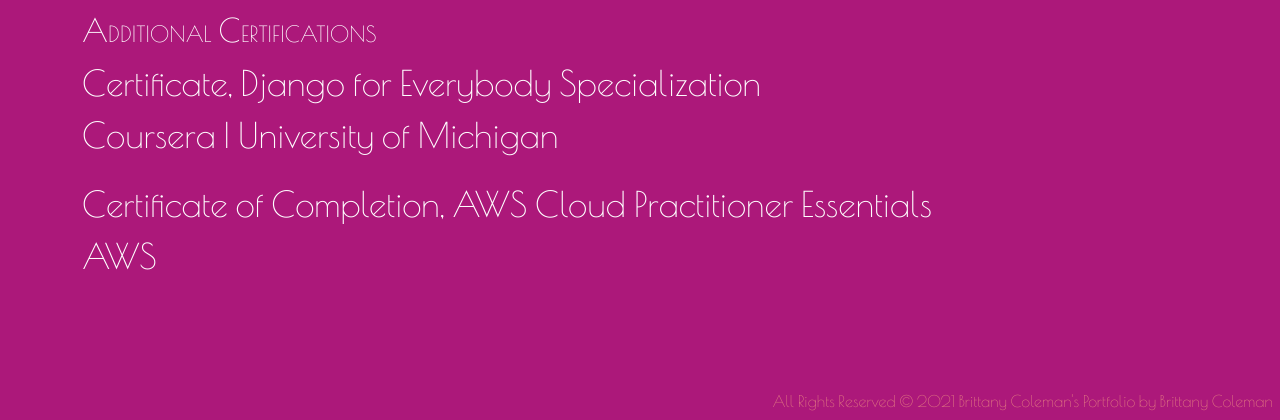
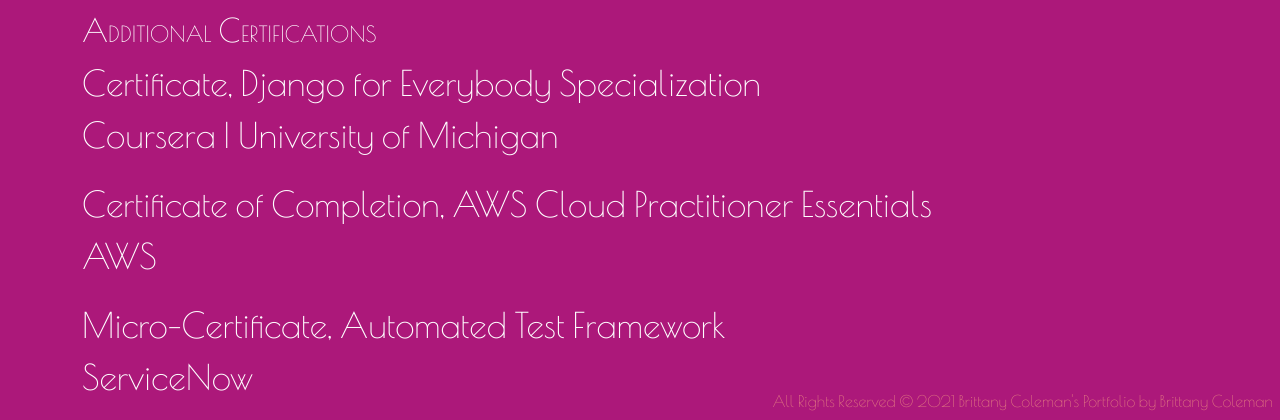
Before and after one commit to bcbell/portfolio, a Django app: page /portfolio/certifications/ in a window 1280 px wide. Shown: the part 387-807 px from the top of the page. Run offline with Django 3.2, Linux system fonts and the light colour scheme; some libraries are stand-ins or nearby versions.

Commit message:
Updated: added additional certificate

```diff
--- a/main_app/templates/certifications_page.html
+++ b/main_app/templates/certifications_page.html
@@ -16,6 +16,8 @@
    <p>Coursera | University of Michigan</p></li>
     <li class='certificationsPage'>Certificate of Completion, AWS Cloud Practitioner Essentials
    <p>AWS</p></li>
+       <li class='certificationsPage'>Micro-Certificate, Automated Test Framework
+   <p>ServiceNow</p></li>
    </ul>
 </body>
 
```
